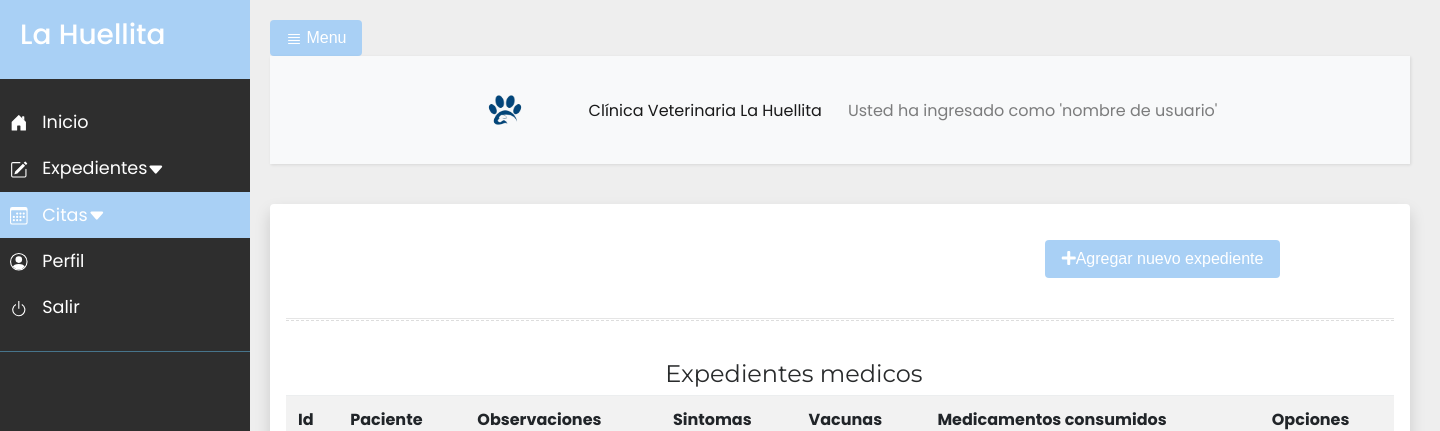
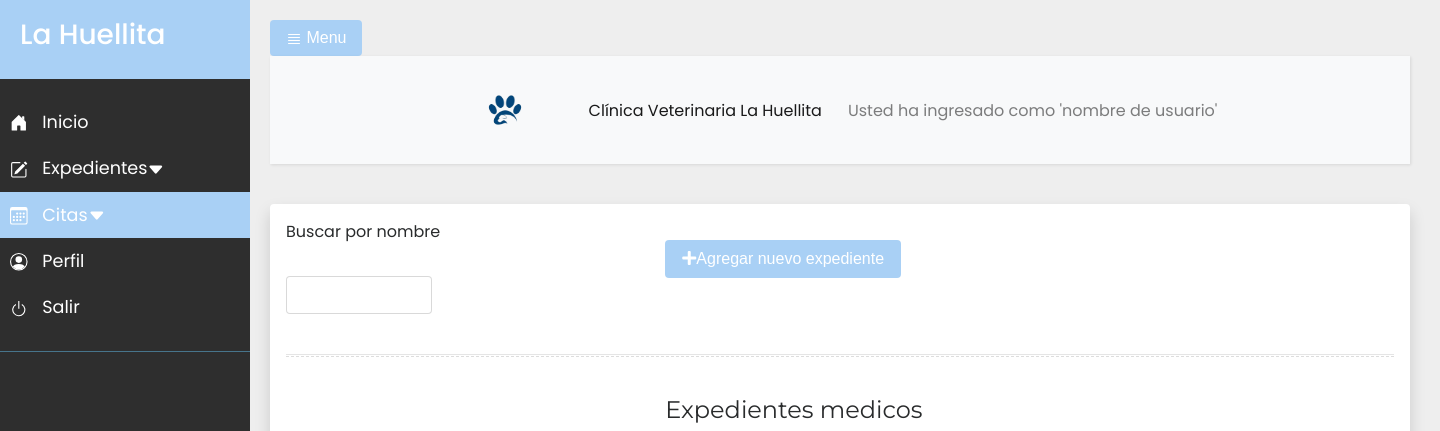
Before and after one commit to SIST32-B-GRUPO-03/LaHuellita, a PHP site: page /expediente_index.php in a window 1440 px wide. Shown: the top 431 px of the page. Run offline with PHP 8.4, Linux system fonts and the light colour scheme; tables that the repository leaves empty or names only in its code hold one stand-in row (values such as "Sample post"); lists and menus that the app fills with data are empty.

Commit message:
Ajax del expediente funcionando

```diff
--- a/perfil_veterinario/expediente_index.php
+++ b/perfil_veterinario/expediente_index.php
@@ -20,7 +20,11 @@
 	<div class="container shadow p-3 mb-5 bg-white rounded">
 
 
-		<div class="row justify-content-end">
+		<div class="row justify-content-start">
+		<div class="col-4 col-lg-4 col-md-6 col-sm-12 col-xs-12">
+		<label for="nombre">Buscar por nombre</label>
+				<input type="text" class="form-control col-5 align-content-start mt-4" id="nombre" name="nombre" onkeyup="cargarDatos()">
+			</div>
 			<div class="col-4 col-lg-4 col-md-6 col-sm-12 col-xs-12">
 				<a href="expendiente_agregar.php"><button type="button" class="btn btn-agg" name="agregarExpe"><i class="fas fa-plus"></i>Agregar nuevo expediente</button></a>
 			</div>
@@ -40,14 +44,14 @@
 </body>
 <script>
 function cargarDatos() {
-
+	var dato=document.getElementById("nombre").value;
 	var xhttp = new XMLHttpRequest();
 	xhttp.onreadystatechange = function() {
 		if (this.readyState == 4 && this.status == 200) {
 			document.getElementById("respuesta").innerHTML = this.responseText;
 		}
 	};
-	xhttp.open("GET", `../php/ajaxExpediente.php`,true);
+	xhttp.open("GET", `../php/ajaxExpediente.php?dato=${dato}`,true);
 	xhttp.send();
 }
 </script>
--- a/php/ajaxExpediente.php
+++ b/php/ajaxExpediente.php
@@ -2,6 +2,7 @@
 
         require ("veterinario.php");
         $expedientes = new Expediente();
+        $nombre=$_GET["dato"];
         $salida="<table class='table table-striped'>
                 <tr>
                 <th>Id</th>
@@ -14,7 +15,7 @@
                 </tr>
             </tr>
                 <tr>";
-        $expediente=$expedientes->select();
+        $expediente=$expedientes->select($nombre);
         if(!$expediente==null){
             while($e=$expediente->fetch_assoc()){
                 $salida.="<tr>";
--- a/php/conexion.php
+++ b/php/conexion.php
@@ -3,7 +3,7 @@
 class Conexion{
 
     //private $servidor="fdb20.awardspace.net";private $usuario="3051330_veterinaria";private $clave="apolo117";private $db="3051330_veterinaria";private $cn;
-    private $servidor="localhost";private $usuario="root";private $clave="";private $db="Veterinaria";
+    private $servidor="localhost";private $usuario="root";private $clave="";private $db="veterinaria";
     public function __construct(){
          $this->cn= new mysqli($this->servidor,$this->usuario,$this->clave,$this->db);
     if($this->cn->connect_error){
--- a/php/veterinario.php
+++ b/php/veterinario.php
@@ -63,9 +63,9 @@
            */
         }
 
-        public function select(){
+        public function select($n){
             $respuesta = parent::ejecutar("select e.id_expendiente, e.vacunas, e.sintomas, e.obervaciones,e.consume_medicamento, m.Nombre from expediente_mascota e
-            inner join mascotas m on m.Id_mascota=e.mascota_nombre");
+            inner join mascotas m on m.Id_mascota=e.mascota_nombre where m.Nombre like ('%$n%')");
             return $respuesta;
         }
      }
```
